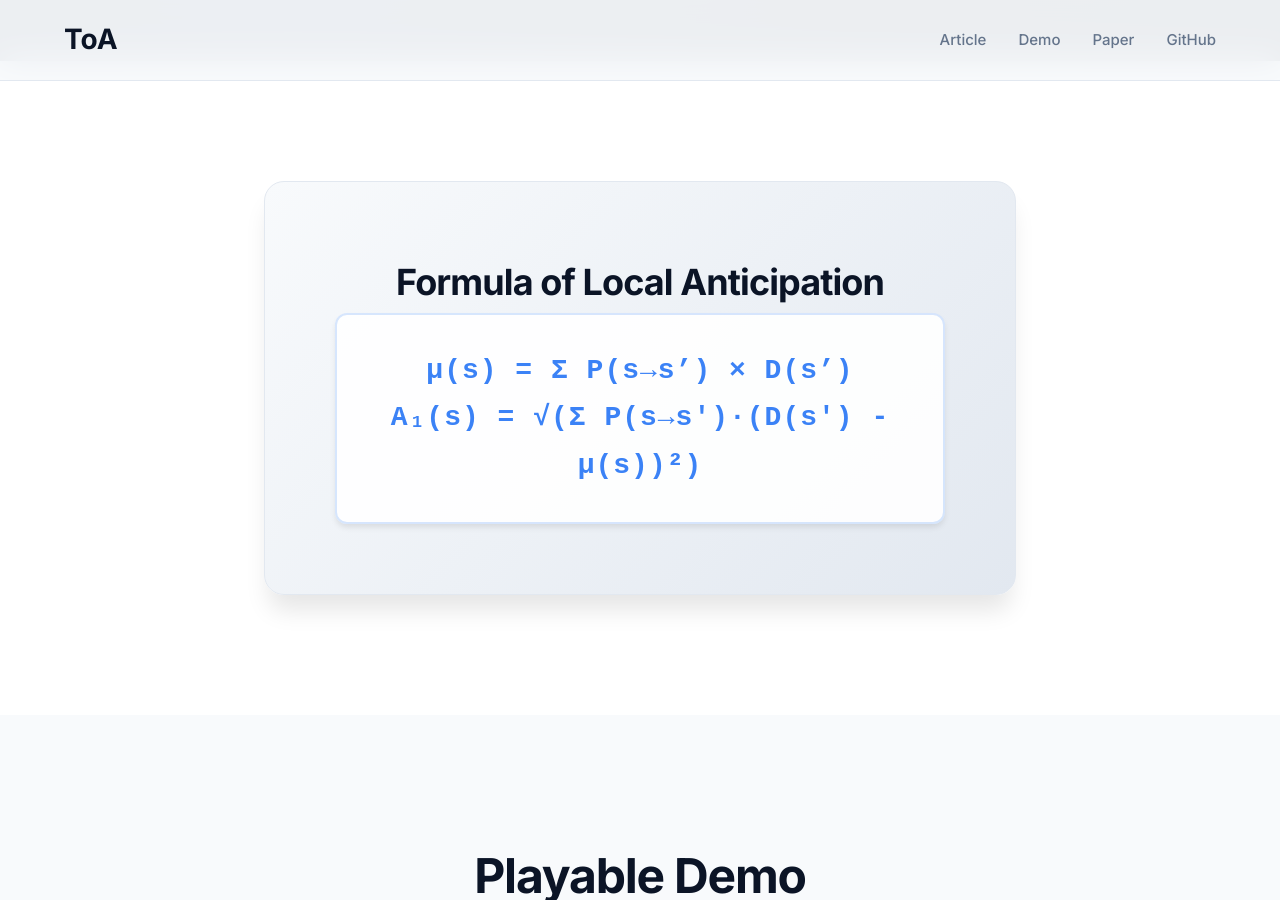
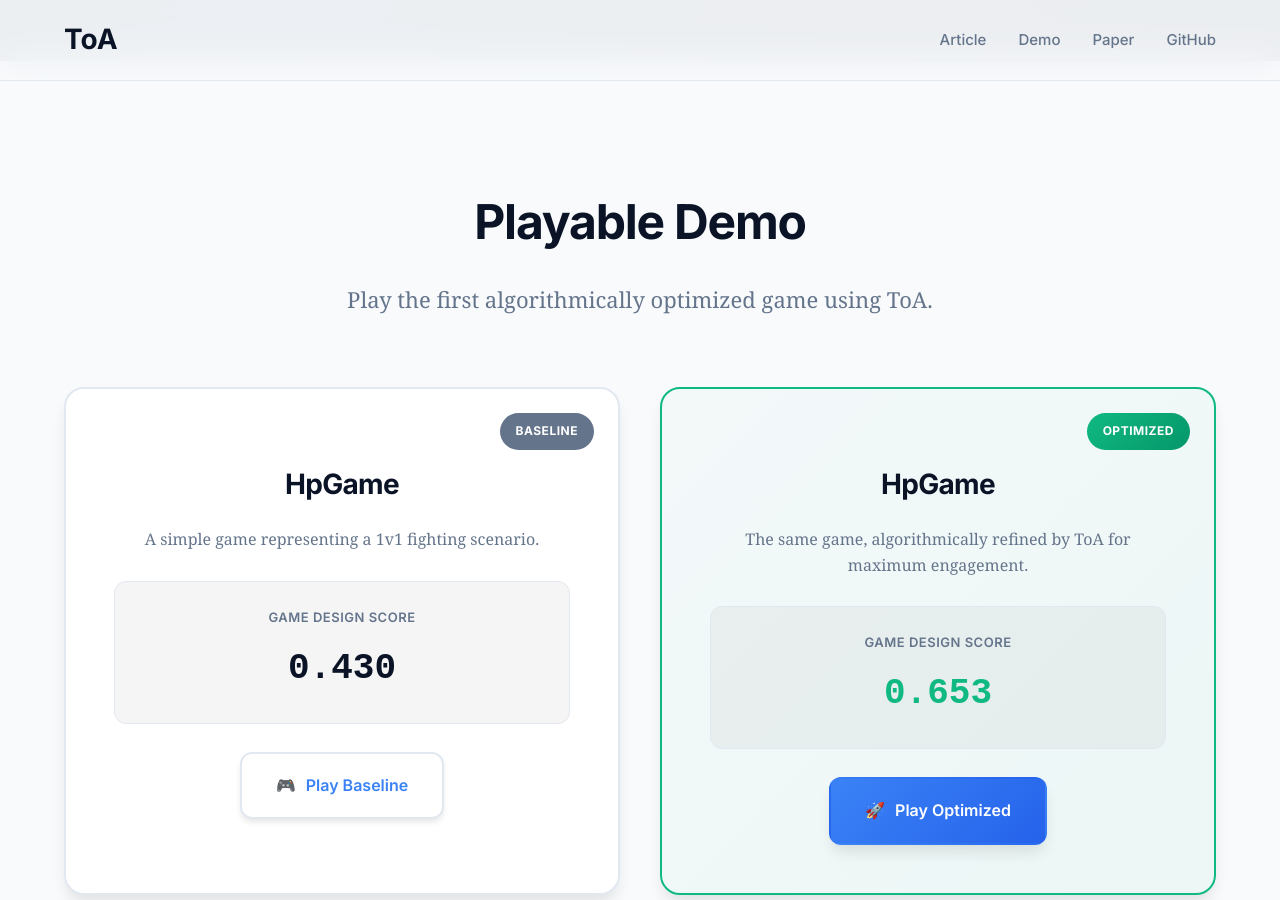
Before and after one commit to akalouis/akalouis.github.io, a Jekyll site: the page built from index.html, in a window 1280 px wide and 900 px high, scrolled down 773 px. Built offline with Jekyll 4.4.1, drawn with Linux system fonts in a browser that asks for light colours; some web fonts are replaced.

Commit message:
Update index.html

```diff
--- a/index.html
+++ b/index.html
@@ -31,20 +31,6 @@ author: "akalouis"
                 <a href="https://github.com/akalouis/anticipation-theory" target="_blank" rel="noopener" class="btn btn-secondary">
                     <span aria-hidden="true">🚀</span> Code & Experiments
                 </a>
-            </div>
-        </div>
-    </div>
-</section>
-
-<section id="theory" class="section section-bg-elevated">
-    <div class="container-narrow">
-        <div class="formula-container">
-            <h2 class="title title-formula">Formula of Local Anticipation</h2>
-            <div class="formula-display">
-                <code>
-μ(s) = Σ P(s→s’) × D(s’)<br>
-A₁(s) = √(Σ P(s→s')·(D(s') - μ(s))²)
-                </code>
             </div>
         </div>
     </div>
```
